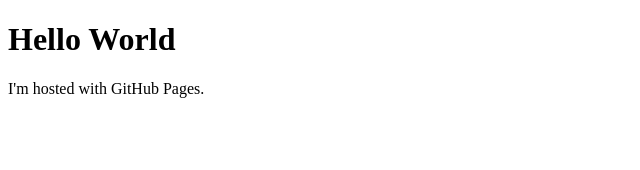
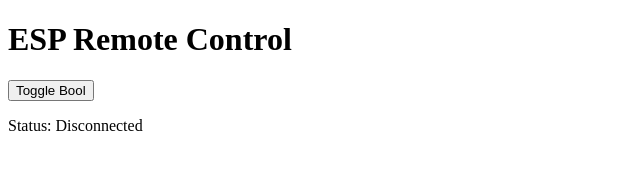
Before and after one commit to carcarloslos/carcarloslos.github.io, a plain HTML site: page index.html in a window 1280 px wide. Shown: the whole page, without its empty margins (0-640 px from the left). Drawn offline with Linux system fonts and the light colour scheme; no server answers.

Commit message:
Update index.html

```diff
--- a/index.html
+++ b/index.html
@@ -1,7 +1,50 @@
 <!DOCTYPE html>
 <html>
+<head>
+    <title>ESP Control</title>
+</head>
 <body>
-<h1>Hello World</h1>
-<p>I'm hosted with GitHub Pages.</p>
+    <h1>ESP Remote Control</h1>
+    <button id="toggleButton" onclick="toggleBool()">Toggle Bool</button>
+    <p>Status: <span id="status">Unknown</span></p>
+
+    <script>
+        const espUrl = "http://192.168.0.59"; // Replace with your ESP's static IP
+
+        // Function to toggle the Bool
+        async function toggleBool() {
+            try {
+                const response = await fetch(`${espUrl}/toggle`, { method: "POST" });
+                if (response.ok) {
+                    alert("Bool toggled!");
+                    getBoolStatus(); // Update status after toggling
+                } else {
+                    alert("Failed to toggle Bool.");
+                }
+            } catch (error) {
+                console.error("Error toggling Bool:", error);
+                alert("Could not reach ESP.");
+            }
+        }
+
+        // Function to fetch the current Bool status
+        async function getBoolStatus() {
+            try {
+                const response = await fetch(`${espUrl}/status`);
+                if (response.ok) {
+                    const data = await response.json();
+                    document.getElementById("status").innerText = data.boolStatus ? "True" : "False";
+                } else {
+                    document.getElementById("status").innerText = "Error";
+                }
+            } catch (error) {
+                console.error("Error fetching status:", error);
+                document.getElementById("status").innerText = "Disconnected";
+            }
+        }
+
+        // Fetch the initial status when the page loads
+        getBoolStatus();
+    </script>
 </body>
 </html>
```
